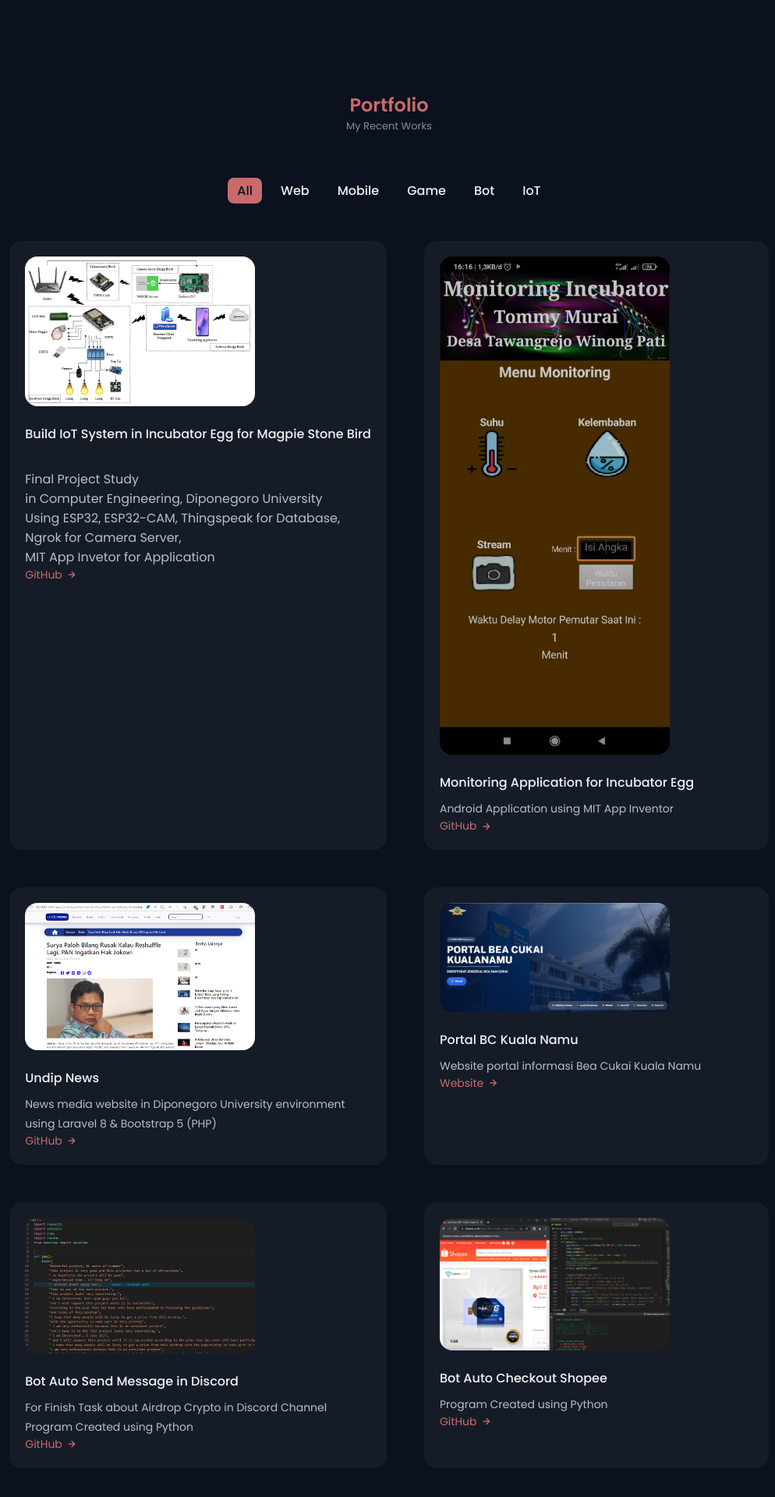
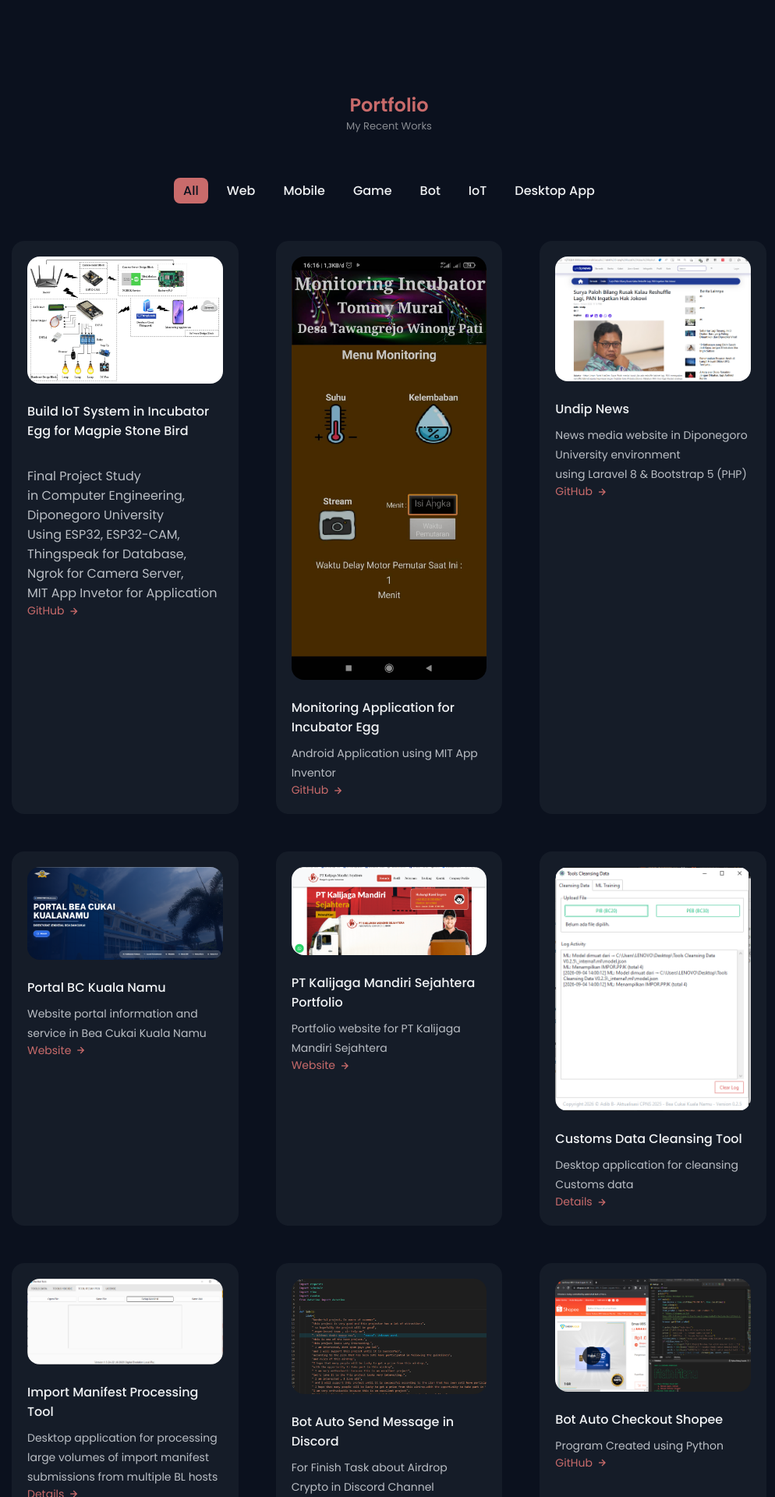
Before and after one commit to adibw99/adibw99.github.io, a PHP site: page / in a window 1280 px wide. Shown: the part 3040-4960 px from the top of the page at 78% size, without its empty margins (141-1135 px from the left). Run offline with PHP 8.4, Linux system fonts and the light colour scheme.

Commit message:
update protfolio

```diff
--- a/assets/css/styles.css
+++ b/assets/css/styles.css
@@ -924,14 +942,17 @@ body.light-theme {
 
 /*=============== WORK ===============*/
 .work__container {
+  grid-template-columns: minmax(0, 1fr);
   padding-top: 1rem;
 }
 
 .work__filters {
   display: flex;
+  flex-wrap: wrap;
   justify-content: center;
   align-items: center;
   column-gap: 0.75rem;
+  row-gap: 0.5rem;
   margin-bottom: 2rem;
 }
 
@@ -1195,11 +1278,12 @@ body.light-theme {
   }
 
   .work__container {
+    grid-template-columns: repeat(2, minmax(0, 1fr));
     justify-content: center;
   }
 
   .work__img {
-    width: 295px;
+    width: 100%;
   }
 
   .contact__info {
@@ -1209,10 +1293,6 @@ body.light-theme {
 }
 
 @media screen and (min-width: 767px) {
-  .work__container {
-    grid-template-columns: repeat(2, max-content);
-  }
-
   .contact__container {
     justify-content: center;
     column-gap: 3rem;
@@ -1300,6 +1380,7 @@ body.light-theme {
   }
 
   .work__container {
+    grid-template-columns: repeat(3, minmax(0, 1fr));
     gap: 3rem;
   }
 
--- a/assets/js/main.js
+++ b/assets/js/main.js
@@ -48,6 +48,47 @@ function activeWork(){
 }
 
 linkWork.forEach(l=> l.addEventListener('click', activeWork))
+
+/*=============== PORTFOLIO IMAGE MODAL ===============*/
+const portfolioImages = document.querySelectorAll('.work__img')
+const imageModal = document.getElementById('image-modal')
+const imageModalImage = document.getElementById('image-modal-image')
+const imageModalClose = document.getElementById('image-modal-close')
+
+const closeImageModal = () => {
+    imageModal.classList.remove('active-image-modal')
+    imageModal.setAttribute('aria-hidden', 'true')
+    imageModalImage.src = ''
+}
+
+portfolioImages.forEach((image) => {
+    image.setAttribute('tabindex', '0')
+    image.setAttribute('role', 'button')
+    image.setAttribute('aria-label', 'Open portfolio image')
+
+    const openImageModal = () => {
+        imageModalImage.src = image.src
+        imageModalImage.alt = image.alt || 'Portfolio image preview'
+        imageModal.classList.add('active-image-modal')
+        imageModal.setAttribute('aria-hidden', 'false')
+    }
+
+    image.addEventListener('click', openImageModal)
+    image.addEventListener('keydown', (event) => {
+        if (event.key === 'Enter' || event.key === ' ') {
+            event.preventDefault()
+            openImageModal()
+        }
+    })
+})
+
+imageModalClose.addEventListener('click', closeImageModal)
+imageModal.addEventListener('click', (event) => {
+    if (event.target === imageModal) closeImageModal()
+})
+document.addEventListener('keydown', (event) => {
+    if (event.key === 'Escape' && imageModal.classList.contains('active-image-modal')) closeImageModal()
+})
 
 
 /*=============== SCROLL SECTIONS ACTIVE LINK ===============*/
--- a/index.html
+++ b/index.html
@@ -158,7 +158,7 @@
               <div class="about__box">
                 <i class="bx bx-briefcase-alt about__icon"></i>
                 <h3 class="about__title">Work Experience</h3>
-                <span class="about__subtitle">1 Company</span>
+                <span class="about__subtitle">3 Company</span>
               </div>
             </div>
             <p class="about__description">I work at the Directorate General of Customs and Excise, with advanced skills in Laravel, Python, and Artificial Intelligence (AI).</p>
@@ -417,12 +417,31 @@
                 <p class="experience__modal-description">Undip TV · Intern Project<br /></p>
                 <p class="text" style="text-align: center">Mar 2021 - May 2021 (3 Month)</p>
                 <p class="text" style="text-align: center">Jun 2022 - Jul 2022 (1 month)</p>
-                <p class="experience__modal-description">DJBC</p>
+                <ul class="experience__modal-list">
+                  <li class="experience__modal-item">
+                    <i class="bx bx-check experience__modal-icon"></i>
+                    <p class="experience__modal-info">Created a news website for the Diponegoro University news media using Laravel 8, MySQL, and Bootstrap (Full-Stack Developer).</p>
+                  </li>
+                </ul>
+                <p class="experience__modal-description">PT Kalijaga Mandiri Sejahtera</p>
+                <p class="text" style="text-align: center">2023 - 2025</p>
+                <p class="text" style="text-align: center">PJT for Importing Goods for Indonesian Migrant Workers (PMI)</p>
+                <ul class="experience__modal-list">
+                  <li class="experience__modal-item">
+                    <i class="bx bx-check experience__modal-icon"></i>
+                    <p class="experience__modal-info">Built a desktop manifest tool to simplify manual processes and make them semi-automated.</p>
+                  </li>
+                  <li class="experience__modal-item">
+                    <i class="bx bx-check experience__modal-icon"></i>
+                    <p class="experience__modal-info">Created a company landing page for <a href="https://cargoptkms.com" target="_blank" rel="noopener noreferrer">cargoptkms.com</a>.</p>
+                  </li>
+                </ul>
+                <p class="experience__modal-description">Direktorat Jenderal Bea dan Cukai</p>
                 <p class="text" style="text-align: center">2025 - Present</p>
                 <ul class="experience__modal-list">
                   <li class="experience__modal-item">
                     <i class="bx bx-check experience__modal-icon"></i>
-                    <p class="experience__modal-info">Create News Website for News Media in Diponegoro Univrsity Using Laravel 8, MySql, and Bootstrap (FullStack Developer)</p>
+                    <p class="experience__modal-info">Developed the Portal Bea Cukai Kualanamu to simplify services for users at Bea Cukai Kualanamu.</p>
                   </li>
                 </ul>
               </div>
@@ -471,6 +490,7 @@
           <span class="work__item" data-filter=".game">Game</span>
           <span class="work__item" data-filter=".bot">Bot</span>
           <span class="work__item" data-filter=".iot">IoT</span>
+          <span class="work__item" data-filter=".desktop-app">Desktop App</span>
         </div>
 
         <div class="work__container container grid">
@@ -503,8 +523,26 @@
           <div class="work__card mix web">
             <img src="assets/img/Project11.png" alt="Portal BC Kuala Namu website" class="work__img" />
             <h3 class="work__title">Portal BC Kuala Namu</h3>
-            <span class="work__subtitle">Website portal informasi Bea Cukai Kuala Namu</span>
+            <span class="work__subtitle">Website portal information and service in Bea Cukai Kuala Namu</span>
             <a href="https://portal.bckno.site" target="_blank" rel="noopener noreferrer" class="work__button"> Website <i class="bx bx-right-arrow-alt work__icon"></i> </a>
+          </div>
+          <div class="work__card mix web">
+            <img src="assets/img/Project14.png" alt="Portfolio website for PT Kalijaga Mandiri Sejahtera" class="work__img" />
+            <h3 class="work__title">PT Kalijaga Mandiri Sejahtera Portfolio</h3>
+            <span class="work__subtitle">Portfolio website for PT Kalijaga Mandiri Sejahtera</span>
+            <a href="https://cargoptkms.com" target="_blank" rel="noopener noreferrer" class="work__button"> Website <i class="bx bx-right-arrow-alt work__icon"></i> </a>
+          </div>
+          <div class="work__card mix desktop-app">
+            <img src="assets/img/Project12.png" alt="Customs Data Cleansing Tool" class="work__img" />
+            <h3 class="work__title">Customs Data Cleansing Tool</h3>
+            <span class="work__subtitle">Desktop application for cleansing Customs data</span>
+            <a href="#" class="work__button"> Details <i class="bx bx-right-arrow-alt work__icon"></i> </a>
+          </div>
+          <div class="work__card mix desktop-app">
+            <img src="assets/img/Project13.png" alt="Import Manifest Processing Tool" class="work__img" />
+            <h3 class="work__title">Import Manifest Processing Tool</h3>
+            <span class="work__subtitle">Desktop application for processing large volumes of import manifest submissions from multiple BL hosts</span>
+            <a href="#" class="work__button"> Details <i class="bx bx-right-arrow-alt work__icon"></i> </a>
           </div>
           <div class="work__card mix bot">
             <img src="assets/img/Project5.png" alt="" class="work__img" />
@@ -564,6 +602,15 @@
           </div>
         </div>
       </section>
+
+      <div class="image-modal" id="image-modal" role="dialog" aria-modal="true" aria-label="Portfolio image preview" aria-hidden="true">
+        <div class="image-modal__content">
+          <button type="button" class="image-modal__close" id="image-modal-close" aria-label="Close image preview" title="Close image preview">
+            <i class="bx bx-x"></i>
+          </button>
+          <img class="image-modal__image" id="image-modal-image" src="" alt="" />
+        </div>
+      </div>
 
       <!--=============== CONTACT ===============-->
       <section class="contact section" id="contact">
@@ -628,7 +675,7 @@
           </li>
         </ul>
         <ul class="footer__social">
-          <a href="https://web.facebook.com/adibarenx" target="_blank" class="footer__social-link">
+          <a href="https://web.facebook.com/adibwarenx" target="_blank" class="footer__social-link">
             <i class="bx bxl-facebook"></i>
           </a>
           <a href="https://www.instagram.com/adibbw/" target="_blank" class="footer__social-link">
```
Also changed, not shown: other parts of assets/css/styles.css (+107 -4 lines), assets/img/Project12.png (added), assets/img/Project13.png (added), assets/img/Project14.png (added).
